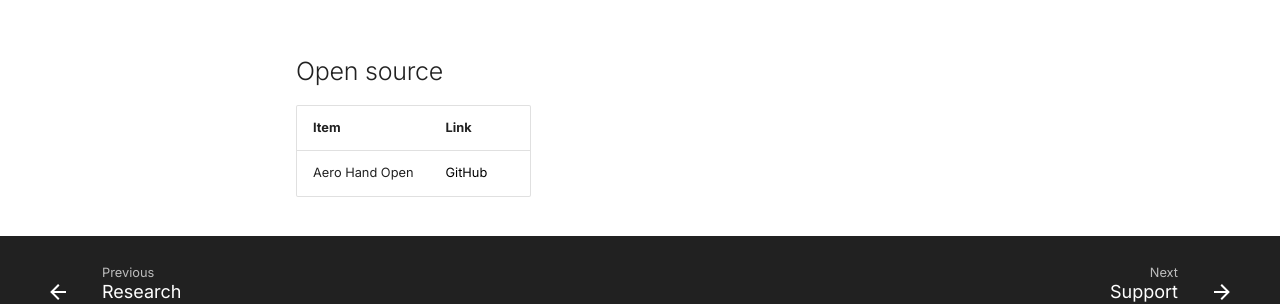
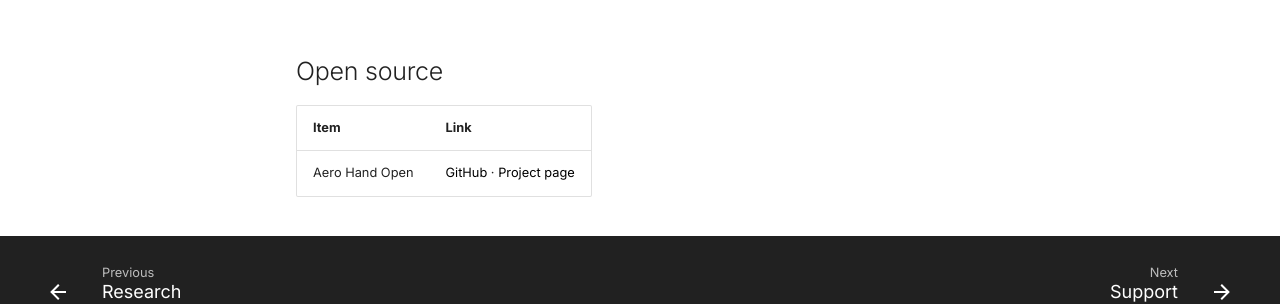
Before and after one commit to Chestnut-Robotics/docs, an MkDocs documentation site: the page built from docs/downloads.md, in a window 1280 px wide and 900 px high, scrolled down 1213 px. Shown: the part 507-811 px from the top of the window. Built offline with MkDocs 1.6.1 and Material for MkDocs 9.7.7, drawn with Linux system fonts in a browser that asks for light colours.

Commit message:
Downloads: link Aero Hand Open repo and project page
Co-Authored-By: Claude Opus 5.5 <noreply@anthropic.com>

```diff
--- a/docs/downloads.md
+++ b/docs/downloads.md
@@ -46,4 +46,4 @@ Software, firmware, models and CAD in one place.
 
 | Item | Link |
 |---|---|
-| Aero Hand Open | [GitHub](https://github.com/chestnut-robotics) |
+| Aero Hand Open | [GitHub](https://github.com/Chestnut-Robotics/aero-hand-open) · [Project page](https://chestnut-robotics.github.io/aero-hand-open/) |
```
